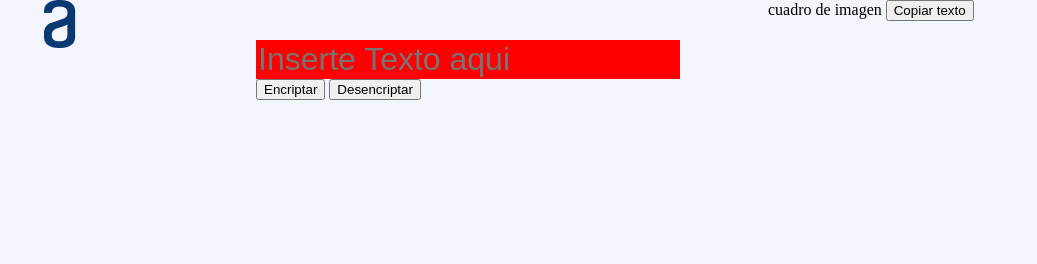
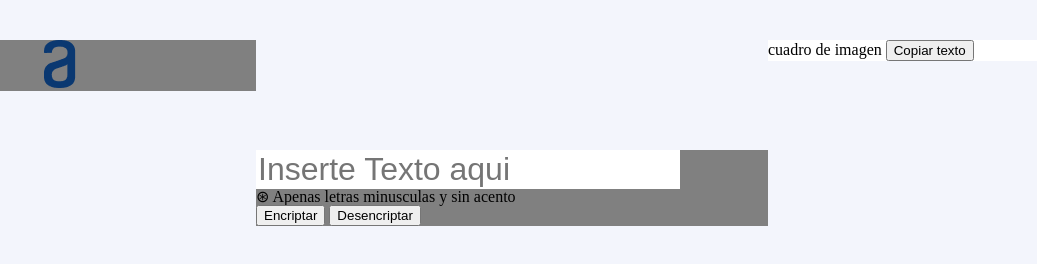
Before and after one commit to AlejaArmen/primer-desafio-one, a plain HTML site: page index.html in a window 1280 px wide. Shown: the whole page, without its empty margins (0-1037 px from the left). Drawn offline with Linux system fonts and the light colour scheme; files that its build step writes are made by us from their sources.

Commit message:
trabajando ando

```diff
--- a/css/style.css
+++ b/css/style.css
@@ -10,22 +10,28 @@ body{
     align-items: flex-start;
 }
 
-.caja-relleno {
-    flex-basis: 20%;
+.caja1 {
+flex-basis: 20%;
+    background: grey;
+    margin-top: 40px;
 }
-.caja-texto{
+.container .caja2{
+    margin-top: 150px;
+    flex-basis: 40%;
+    background: grey;
+}
+.caja2 input{
+    border: none;
+    width: auto;
+    font-size: 32px;
+}
+.caja3
+{
+    margin-top: 40px;
+    background: white;
+    flex-basis: 40%;
+    width: auto;
+    height: 100%;
     display: inline-block;
-    margin-top: 20px;
-    flex-basis: 40%
+    border: 10px;
 }
-.caja-texto input{
-    background: red;
-    border: none;
-    font-size: 32px;
-    display: block;
-}
-.caja-resultado
-{
-    flex-basis: 40%;
-    display: inline-block;
-}
--- a/index.html
+++ b/index.html
@@ -12,15 +12,16 @@
     <main>
         <div class="container">
 
-            <div class="caja-relleno">
+            <div class="caja1">
                 <img src="assets/Logo.png" alt="">
             </div>
-            <div class="caja-texto">
+            <div class="caja2">
                 <input type="text" placeholder="Inserte Texto aqui" class="caja-texto">
+                <p>⊛ Apenas letras minusculas y sin acento</p>
                 <button>Encriptar</button>
                 <button>Desencriptar</button>
             </div>
-            <div class="caja-resultado">
+            <div class="caja3">
                 cuadro de imagen
                 <button>Copiar texto</button>
             </div>
```
